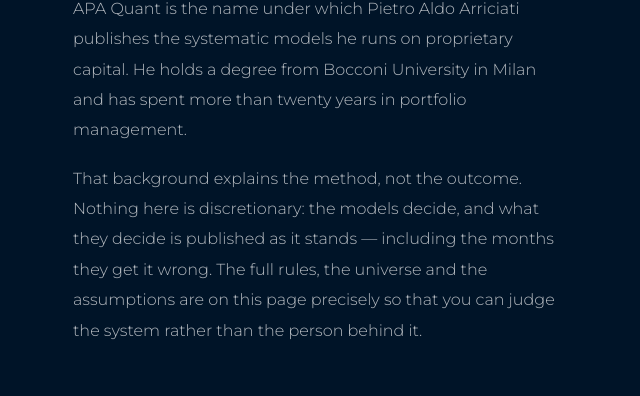
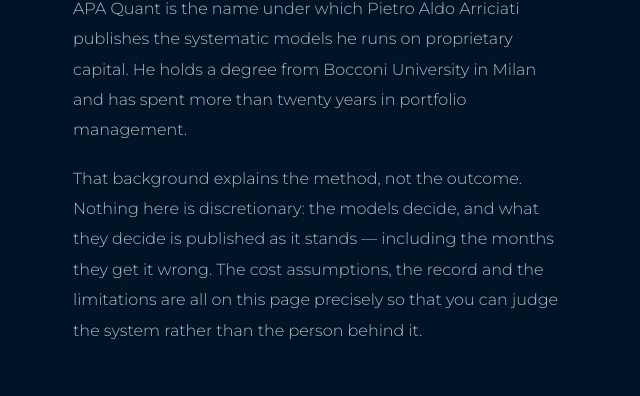
Before and after one commit to PietroAldoTorito/apa-quant, a plain HTML site: page etf-signals.html in a window 1280 px wide. Shown: the part 5028-5424 px from the top of the page, 599-1239 px from the left. Drawn offline with nearby package versions, Linux system fonts and the light colour scheme.

Commit message:
Update text in etf-signals.html for clarity

```diff
--- a/etf-signals.html
+++ b/etf-signals.html
@@ -349,9 +349,9 @@
       Milan and has spent more than twenty years in portfolio management.</p>
       <p>That background explains the method, not the outcome. Nothing here is
       discretionary: the models decide, and what they decide is published as it stands &mdash;
-      including the months they get it wrong. The full rules, the universe and the
-      assumptions are on this page precisely so that you can judge the system rather than
-      the person behind it.</p>
+      including the months they get it wrong. The cost assumptions, the record and the
+      limitations are all on this page precisely so that you can judge the system rather
+      than the person behind it.</p>
     </div>
   </div>
 </div></section>
```
